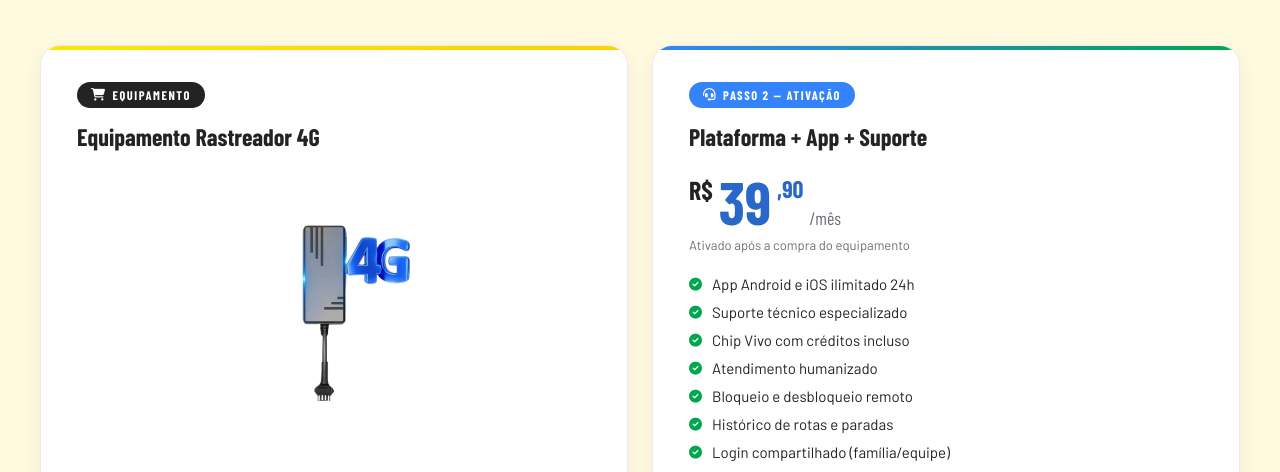
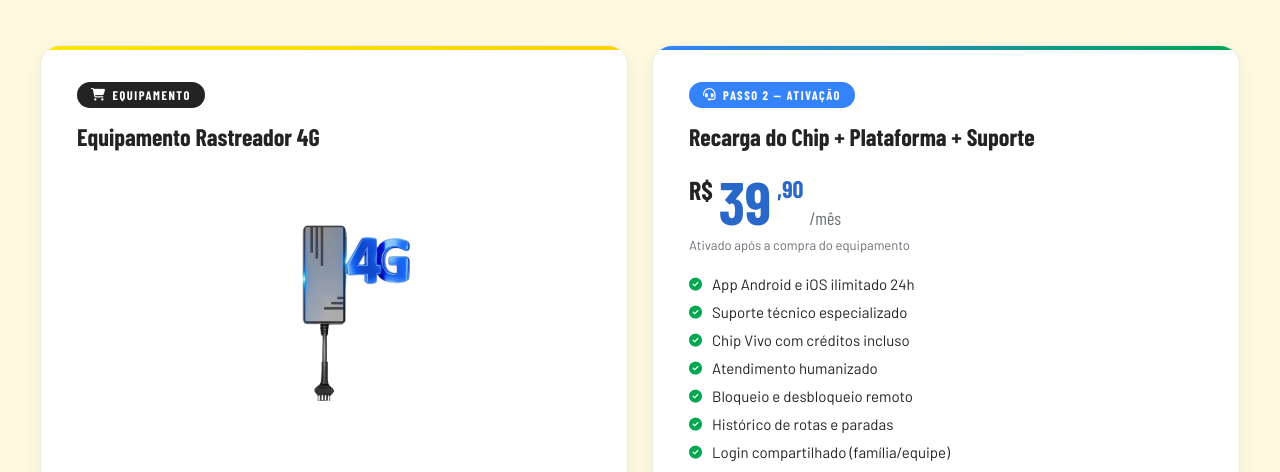
Before and after one commit to Rastreandogps/Consultar-fatura-rastreandogps, a plain HTML site: page index.html in a window 1280 px wide. Shown: the part 2289-2761 px from the top of the page. Drawn offline with nearby package versions, Linux system fonts and the light colour scheme; a web font is replaced by a local one.

Commit message:
Update index.html

```diff
--- a/index.html
+++ b/index.html
@@ -792,7 +792,7 @@
       <!-- Mensalidade -->
       <div class="price-card monthly fade-up">
         <span class="step-pill"><i class="fas fa-headset"></i> Passo 2 — Ativação</span>
-        <div class="price-card-title">Plataforma + App + Suporte</div>
+        <div class="price-card-title">Recarga do Chip + Plataforma + Suporte</div>
         <div class="price-big">
           <span class="moeda">R$</span><span class="inteiro">39</span><span class="cents">,90</span><span class="periodo">/mês</span>
         </div>
```
